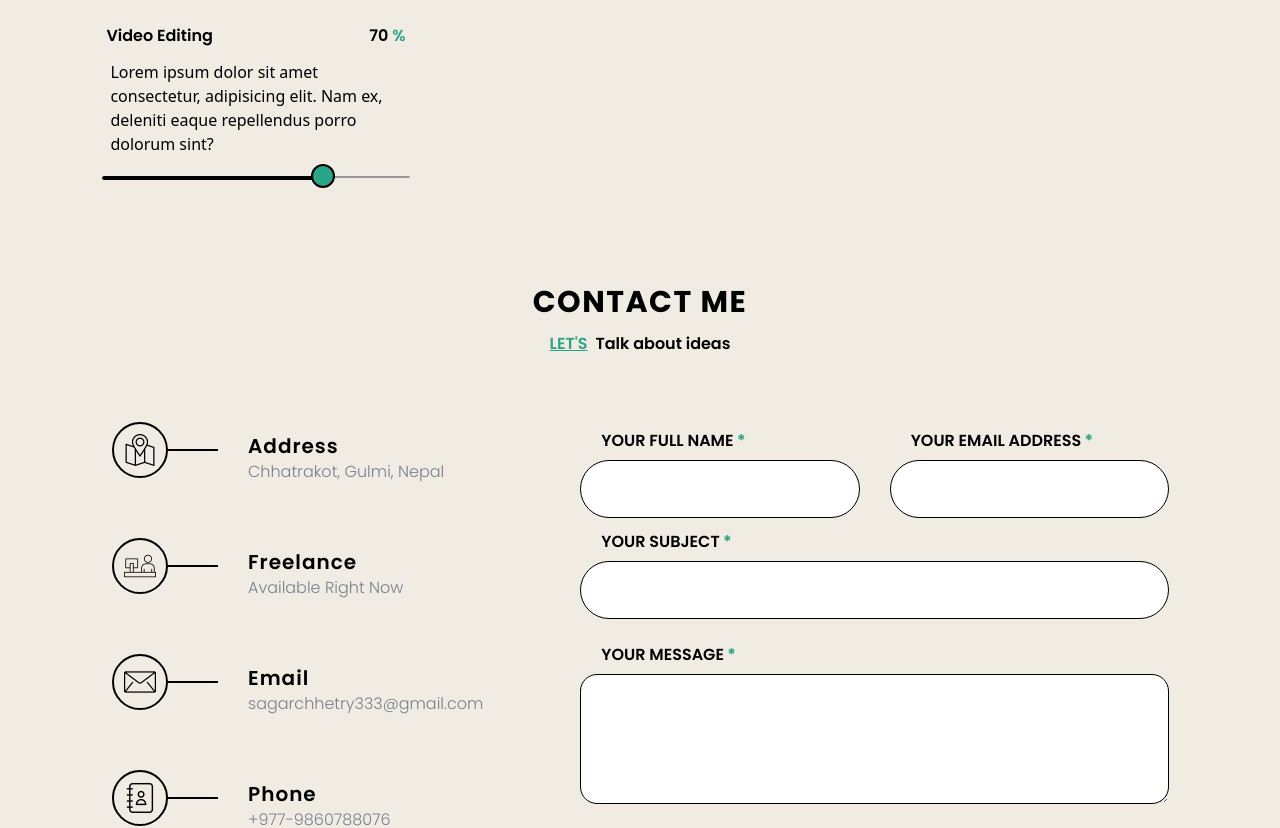
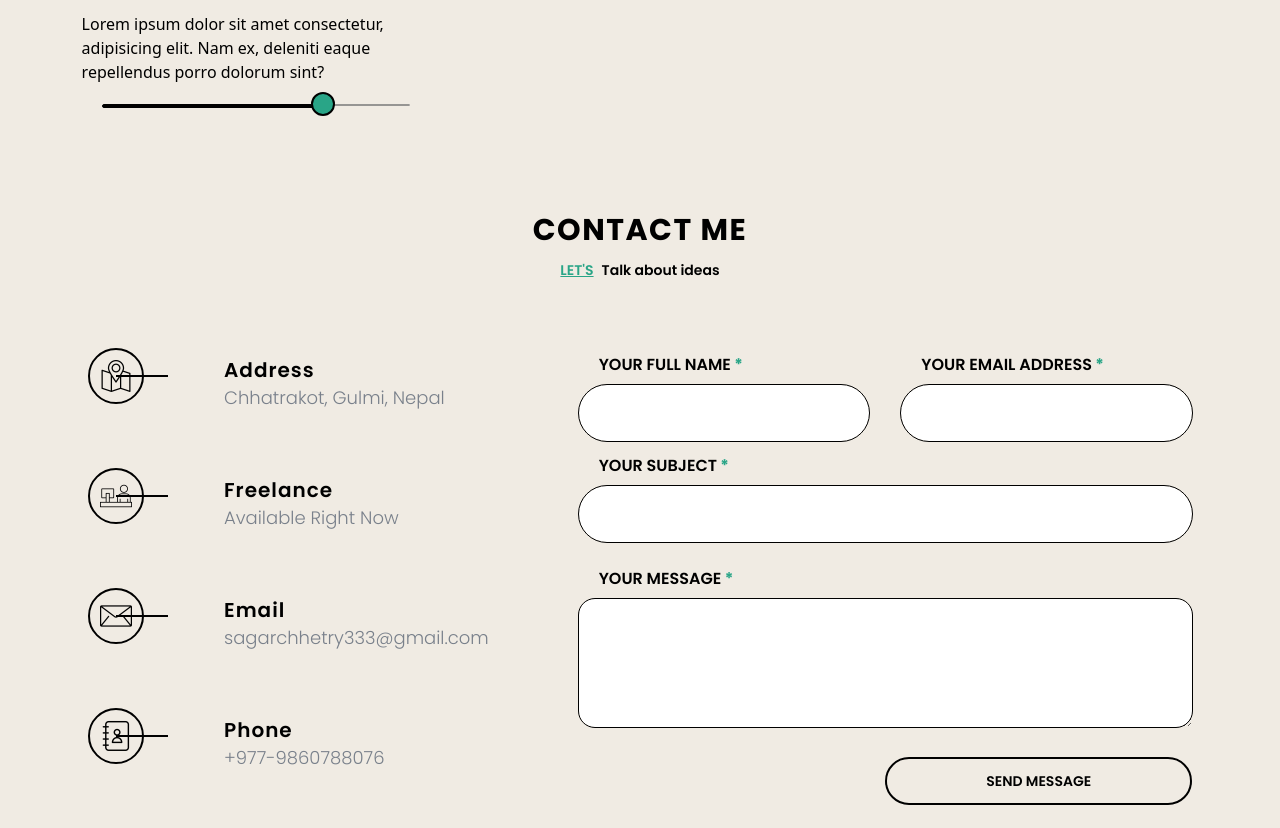
Before and after one commit to sagar-tandan/my_portfolio, a React (Vite) app: page / in a window 1280 px wide. Shown: the part 1248-2076 px from the top of the page. Built offline with nearby package versions, Linux system fonts and the light colour scheme.

Commit message:
some quick updates

```diff
--- a/src/components/ContactForm.jsx
+++ b/src/components/ContactForm.jsx
@@ -162,7 +162,7 @@ const ContactForm = () => {
       {/* for button  */}
 
       <div className="w-full flex justify-end items-center my-3">
-        <div className="group relative w-1/2 flex justify-center items-center">
+        <div className="group relative w-[80%] lg:w-1/2 flex justify-center items-center">
           <button type="submit" className="w-full flex justify-center items-center uppercase font-SagarFont border-[2px] rounded-full border-black dark:border-white py-3 px-10 font-semibold text-sm z-10 group-hover:text-white dark:text-white dark:group-hover:text-black transition ease-in-out duration-500 group-hover:cursor-pointer active:scale-[95%]">
             send message
           </button>
--- a/src/user/Contact.jsx
+++ b/src/user/Contact.jsx
@@ -147,16 +147,16 @@ export default function Contact() {
   // }
   return (
     <div>
-      <div className="flex justify-center items-center w-full flex-col px-12">
+      <div className="flex justify-center items-center w-full flex-col px-6">
         <div className="flex flex-col justify-center items-center gap-3 w-full max-w-screen-2xl 2xl:mx-auto md:mx-20 mx-10 lg:mx-16 pt-16">
-          <h2 className="uppercase font-SagarFont font-bold text-3xl tracking-wider mt-5 text-black dark:text-white">
+          <h2 className="uppercase font-SagarFont font-bold text-lg lg:text-3xl tracking-wider mt-5 text-black dark:text-white">
             Contact me
           </h2>
           <div className="flex gap-2 justify-center items-center">
-            <span className="font-SagarFont font-semibold text-md uppercase text-[#29a587] underline">
+            <span className="font-SagarFont font-semibold text-sm lg:text-md uppercase text-[#29a587] underline">
               let's
             </span>
-            <span className="font-SagarFont font-semibold text-md text-black dark:text-white">
+            <span className="font-SagarFont font-semibold text-sm lg:text-md text-black dark:text-white">
               Talk about ideas
             </span>
           </div>
@@ -167,25 +167,25 @@ export default function Contact() {
             <div className="mt-12 w-full flex flex-col lg:ml-16 lg:w-[80%] lg:gap-12 gap-8">
               {/* ADDRESS START HERE */}
               <div
-                className="flex gap-20 w-full justify-start items-center hover:cursor-pointer"
+                className="flex gap-6 lg:gap-20 w-full justify-start items-center hover:cursor-pointer"
                 onClick={() => {
                   openInMaps("chhatrakot,Gulmi,Nepal");
                 }}
               >
-                <div className="relative border-[2px] rounded-full w-14 h-14 border-black dark:border-white flex justify-center items-center">
+                <div className="relative border-[2px] rounded-full w-9 h-9 lg:w-14 lg:h-14 border-black dark:border-white flex justify-center items-center">
                   <img
-                    className="w-11 h-11 p-[6px]"
+                    className="w-8 h-8 p-[5px] lg:w-11 lg:h-11 lg:p-[6px]"
                     src={darkMode ? addressW : address}
                     alt=""
                   />
-                  <div className="absolute border-[1px] w-full right-[-100%] dark:border-white border-black"></div>
+                  <div className="absolute border-[1px] w-[50%] right-[-50%] lg:w-full lg:right-[-50%] dark:border-white border-black"></div>
                 </div>
 
                 <div className="flex flex-col mt-4">
-                  <h3 className="font-SagarFont font-semibold text-xl text-black dark:text-white tracking-wider">
+                <h3 className="font-SagarFont font-semibold text-black dark:text-white tracking-wider text-lg lg:text-xl">
                     Address
                   </h3>
-                  <h4 className="font-SagarFont font-light dark:text-[#a4a6a9] text-[#79808b]">
+                  <h4 className="font-SagarFont font-light dark:text-[#a4a6a9] text-[#79808b] text-sm lg:text-lg">
                     Chhatrakot, Gulmi, Nepal
                   </h4>
                 </div>
@@ -193,21 +193,22 @@ export default function Contact() {
 
               {/* FREELANCE START HERE */}
 
-              <div className="flex gap-20 w-full justify-start items-center">
-                <div className="relative border-[2px] rounded-full w-14 h-14 border-black dark:border-white flex justify-center items-center">
+              <div
+                className="flex gap-6 lg:gap-20 w-full justify-start items-center hover:cursor-pointer">
+                <div className="relative border-[2px] rounded-full w-9 h-9 lg:w-14 lg:h-14 border-black dark:border-white flex justify-center items-center">
                   <img
-                    className="w-11 h-11 p-[6px]"
+                    className="w-8 h-8 p-[5px] lg:w-11 lg:h-11 lg:p-[6px]"
                     src={darkMode ? freelaW : freela}
                     alt=""
                   />
-                  <div className="absolute border-[1px] w-full right-[-100%] dark:border-white border-black"></div>
+                  <div className="absolute border-[1px] w-[50%] right-[-50%] lg:w-full lg:right-[-50%] dark:border-white border-black"></div>
                 </div>
 
                 <div className="flex flex-col mt-4">
-                  <h3 className="font-SagarFont font-semibold text-xl text-black dark:text-white tracking-wider">
+                <h3 className="font-SagarFont font-semibold text-black dark:text-white tracking-wider text-lg lg:text-xl">
                     Freelance
                   </h3>
-                  <h4 className="font-SagarFont font-light dark:text-[#a4a6a9] text-[#79808b]">
+                  <h4 className="font-SagarFont font-light dark:text-[#a4a6a9] text-[#79808b] text-sm lg:text-lg">
                     Available Right Now
                   </h4>
                 </div>
@@ -215,25 +216,25 @@ export default function Contact() {
 
               {/* EMAIL START HERE */}
               <div
-                className="flex gap-20 w-full justify-start items-center hover:cursor-pointer"
+                className="flex gap-6 lg:gap-20 w-full justify-start items-center hover:cursor-pointer"
                 onClick={() => {
                   sendEmail("sagarchhetry333@gmail.com");
                 }}
               >
-                <div className="relative border-[2px] rounded-full w-14 h-14 border-black dark:border-white flex justify-center items-center">
+                <div className="relative border-[2px] rounded-full w-9 h-9 lg:w-14 lg:h-14 border-black dark:border-white flex justify-center items-center">
                   <img
-                    className="w-11 h-11 p-[6px]"
+                    className="w-8 h-8 p-[5px] lg:w-11 lg:h-11 lg:p-[6px]"
                     src={darkMode ? mailW : mail}
                     alt=""
                   />
-                  <div className="absolute border-[1px] w-full right-[-100%] dark:border-white border-black"></div>
+                  <div className="absolute border-[1px] w-[50%] right-[-50%] lg:w-full lg:right-[-50%] dark:border-white border-black"></div>
                 </div>
 
                 <div className="flex flex-col mt-4">
-                  <h3 className="font-SagarFont font-semibold text-xl text-black dark:text-white tracking-wider">
+                <h3 className="font-SagarFont font-semibold text-black dark:text-white tracking-wider text-lg lg:text-xl">
                     Email
                   </h3>
-                  <h4 className="font-SagarFont font-light dark:text-[#a4a6a9] text-[#79808b]">
+                  <h4 className="font-SagarFont font-light dark:text-[#a4a6a9] text-[#79808b] text-sm lg:text-lg">
                     sagarchhetry333@gmail.com
                   </h4>
                 </div>
@@ -241,29 +242,31 @@ export default function Contact() {
 
               {/* PHONE START HERE */}
               <div
-                className="flex gap-20 w-full justify-start items-center hover:cursor-pointer"
+                className="flex gap-6 lg:gap-20 w-full justify-start items-center hover:cursor-pointer"
                 onClick={() => {
                   makeCall("+977960788076");
                 }}
               >
-                <div className="relative border-[2px] rounded-full w-14 h-14 border-black dark:border-white flex justify-center items-center">
+                <div className="relative border-[2px] rounded-full w-9 h-9 lg:w-14 lg:h-14 border-black dark:border-white flex justify-center items-center">
                   <img
-                    className="w-11 h-11 p-[6px]"
+                    className="w-8 h-8 p-[5px] lg:w-11 lg:h-11 lg:p-[6px]"
                     src={darkMode ? contactW : contact}
                     alt=""
                   />
-                  <div className="absolute border-[1px] w-full right-[-100%] dark:border-white border-black"></div>
+                  <div className="absolute border-[1px] w-[50%] right-[-50%] lg:w-full lg:right-[-50%] dark:border-white border-black"></div>
                 </div>
 
                 <div className="flex flex-col mt-4">
-                  <h3 className="font-SagarFont font-semibold text-xl text-black dark:text-white tracking-wider">
+                <h3 className="font-SagarFont font-semibold text-black dark:text-white tracking-wider text-lg lg:text-xl">
                     Phone
                   </h3>
-                  <h4 className="font-SagarFont font-light dark:text-[#a4a6a9] text-[#79808b]">
+                  <h4 className="font-SagarFont font-light dark:text-[#a4a6a9] text-[#79808b] text-sm lg:text-lg">
                     +977-9860788076
                   </h4>
                 </div>
               </div>
+
+
             </div>
             <ContactForm />
           </div>
--- a/src/user/Professional.jsx
+++ b/src/user/Professional.jsx
@@ -12,8 +12,8 @@ export default function Professional() {
 
   return (
     <div className={darkMode ? "dark" : ""}>
-      <div className="flex flex-col justify-center items-center gap-3 max-w-screen-2xl 2xl:mx-auto md:mx-20 mx-10 lg:mx-16 pt-16">
-        <h1 className="uppercase font-SagarFont font-bold text-3xl tracking-wider mt-5 text-black dark:text-white">
+      <div className="flex flex-col justify-center items-center gap-3 max-w-screen-2xl 2xl:mx-auto mx-3 lg:mx-16 pt-16">
+        <h1 className="uppercase font-SagarFont font-bold text-lg lg:text-3xl tracking-wider mt-5 text-black dark:text-white">
           Professional skills
         </h1>
         <h2 className="flex gap-1 items-center justify-center mb-5">
@@ -28,7 +28,7 @@ export default function Professional() {
         <div className="flex flex-col md:flex-row flex-wrap">
           {skill.map((each) => (
             <div  key={each.id} className="flex flex-col w-full md:w-1/2 lg:w-1/3 justify-center items-center my-5">
-              <div className=" flex justify-between items-center font-semibold font-SagarFont p-1 text-md w-[80%] text-black dark:text-white">
+              <div className=" flex justify-between items-center font-semibold font-SagarFont p-1 text-md w-[95%] text-black dark:text-white">
                 <h3>{each.name}</h3>
                 <div className="flex gap-1 text-black dark:text-white">
                   <span>{each.percentage}</span>
@@ -36,7 +36,7 @@ export default function Professional() {
                 </div>
               </div>
 
-              <p className="w-[80%] p-2 flex text-black dark:text-white">
+              <p className="w-[95%] p-2 flex text-black dark:text-white">
                 {each.description}
               </p>
 
```
